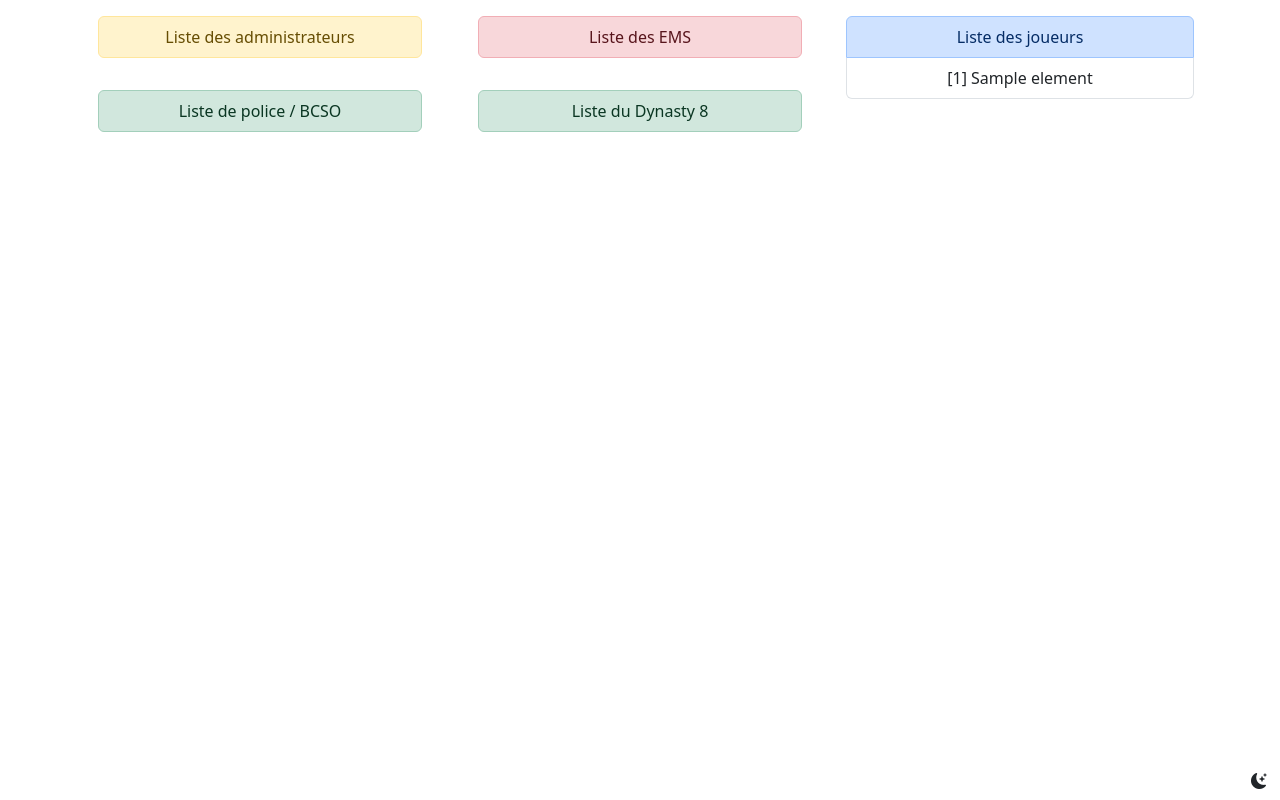
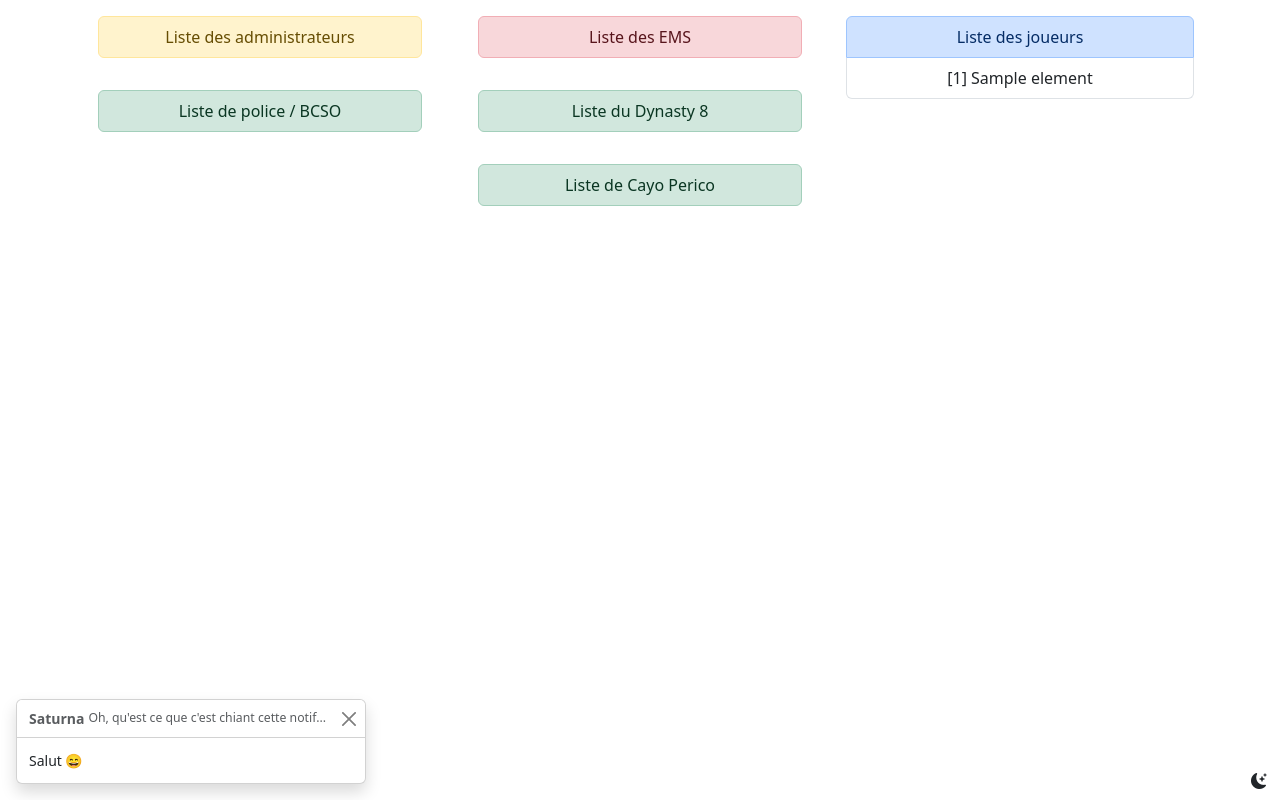
Before and after one commit to Saturna19-fr/PlayerList, a Flask app: template templates/index.html in a window 1280 px wide. Run offline with Flask 3, Linux system fonts and the light colour scheme; the template is opened without the code that fills it: most values are stand-ins (such as "Sample title", 1, 10 or a date in 2020).

Commit message:
📦 NEW: Ajout des couleurs et toasts bootstrap

```diff
--- a/static/index.js
+++ b/static/index.js
@@ -47,6 +47,8 @@ toggledarkmode.addEventListener('click', event => {
     }
   })
 })
+
+
 // const playerIdentifiers = document.getElementById('playerIdentifiers')
 // if (playerIdentifiers) {
 //   playerIdentifiers.addEventListener('show.bs.modal', event => {
--- a/templates/index.html
+++ b/templates/index.html
@@ -9,14 +9,29 @@
   </head>
   <body>
 
+    <!-- Créer un conteneur pour les toasts -->
+    <div class="toast-container position-fixed bottom-0 right-0 p-3" style="z-index: 11;">
+      <div class="toast show" role="alert" aria-live="assertive" aria-atomic="true">
+        <div class="toast-header">
+          <!-- <img src="..." class="rounded me-2" alt="..."> -->
+          <strong class="me-auto">Saturna</strong>
+          <small>Oh, qu'est ce que c'est chiant cette notif...</small>
+          <button type="button" class="btn-close" data-bs-dismiss="toast" aria-label="Close"></button>
+        </div>
+        <div class="toast-body">
+          Salut 😄
+        </div>
+      </div>
+    </div>
+
     <div class="container text-center">
       <div class="row">
         <!--Admins-->
         <div class="col container text-center col-12 col-md-4">
           <div class="col list-group w-100 p-3">
             <li class="list-group-item list-group-item-warning">Liste des administrateurs</li>
-            {% for element in players if element.playerName.startswith("[A]") or element.playerName.lower().find("[a]")>0 %}
-            <button type="button" class="list-group-item list-group-item-action" data-bs-toggle="modal" data-bs-target="#playerIdentifiers" data-bs-identifier="{{element.license}}" aria-current="false">
+            {% for element in players if element.playerName.startswith("[A]") or element.playerName.lower().find("[a]")>0 or element.playerName.lower().find("fondateur")>0 %}
+            <button type="button" class="list-group-item list-group-item-action {% if 'fondateur' in element.playerName.lower() %}list-group-item-danger{% else %}{% endif %}" data-bs-toggle="modal" data-bs-target="#playerIdentifiers" data-bs-identifier="{{element.license}}" aria-current="false">
               [{{element.id}}] {{element.playerName}}
             </button>
             {% endfor %}
@@ -24,8 +39,8 @@
           <!--Police-->
           <div class="col list-group w-100 p-3">
             <li class="list-group-item list-group-item-success">Liste de police / BCSO</li>
-            {% for element in players if element.playerName.lower().find("lspd")>0 or element.playerName.lower().find("bcso")>0 %}
-            <button type="button" class="list-group-item list-group-item-action" data-bs-toggle="modal" data-bs-target="#playerIdentifiers" data-bs-identifier="{{element.license}}" aria-current="false">
+            {% for element in players if element.playerName.lower().find("lspd")>0 or element.playerName.lower().find("bcso")>0 or element.playerName.lower().find("gouv")>0 %}
+            <button type="button" class="list-group-item list-group-item-action {% if 'gouv' in element.playerName.lower() %}list-group-item-info{% else %}{% endif %}" data-bs-toggle="modal" data-bs-target="#playerIdentifiers" data-bs-identifier="{{element.license}}" aria-current="false">
               [{{element.id}}] {{element.playerName}}
             </button>
             {% endfor %}
@@ -45,6 +60,15 @@
           <div class="col list-group w-100 p-3">
             <li class="list-group-item list-group-item-success">Liste du Dynasty 8</li>
             {% for element in players if element.playerName.lower().find("dynasty")>0 %}
+            <button type="button" class="list-group-item list-group-item-action" data-bs-toggle="modal" data-bs-target="#playerIdentifiers" data-bs-identifier="{{element.license}}" aria-current="false">
+              [{{element.id}}] {{element.playerName}}
+            </button>
+            {% endfor %}
+          </div>
+          <!--CAYO-->
+          <div class="col list-group w-100 p-3">
+            <li class="list-group-item list-group-item-success">Liste de Cayo Perico</li>
+            {% for element in players if element.playerName.lower().find("cayo")>0 %}
             <button type="button" class="list-group-item list-group-item-action" data-bs-toggle="modal" data-bs-target="#playerIdentifiers" data-bs-identifier="{{element.license}}" aria-current="false">
               [{{element.id}}] {{element.playerName}}
             </button>
@@ -85,7 +109,7 @@
       </div>
     </div>
 
-    <button type="button" class="btn position-absolute bottom-0 end-0" id="toggledarkmode">
+    <button type="button" class="btn position-fixed bottom-0 end-0" id="toggledarkmode">
       <i class="bi bi-moon-stars-fill"></i>
     </button>
 
```
